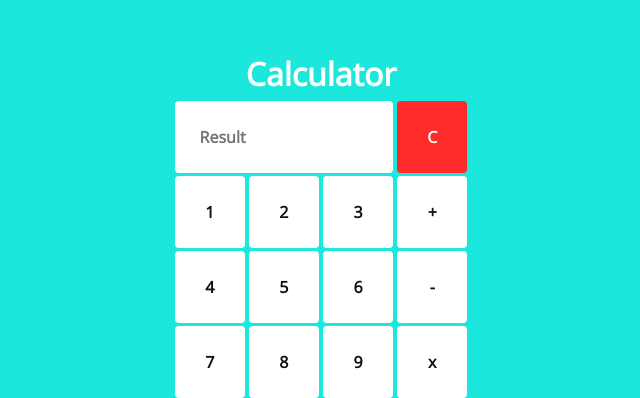
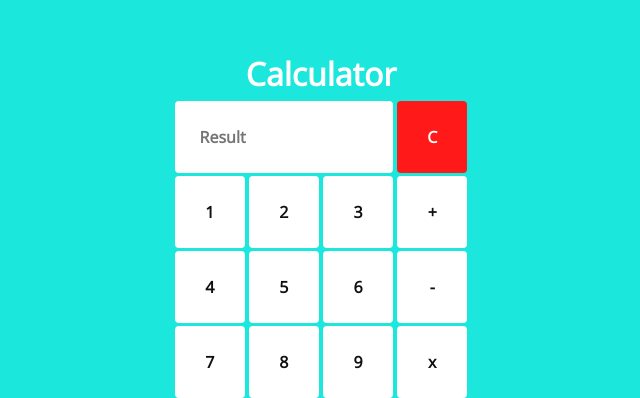
Before and after one commit to zxcodes/Calculator, a plain HTML site: page index.html in a window 1280 px wide. Shown: the part 148-546 px from the top of the page, without its empty margins (319-959 px from the left). Drawn offline with nearby package versions, Linux system fonts and the light colour scheme.

Commit message:
Update light.css

```diff
--- a/light.css
+++ b/light.css
@@ -57,7 +57,7 @@ input[type="button"]:hover {
 }
 .clear {
   color: #fff;
-  background-color: rgb(255, 42, 42);
+  background-color: rgb(255, 25, 25);
 }
 button {
   border: none;
```
